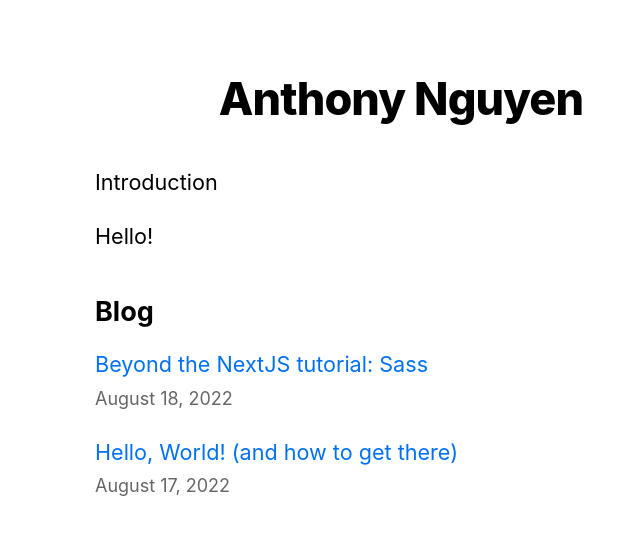
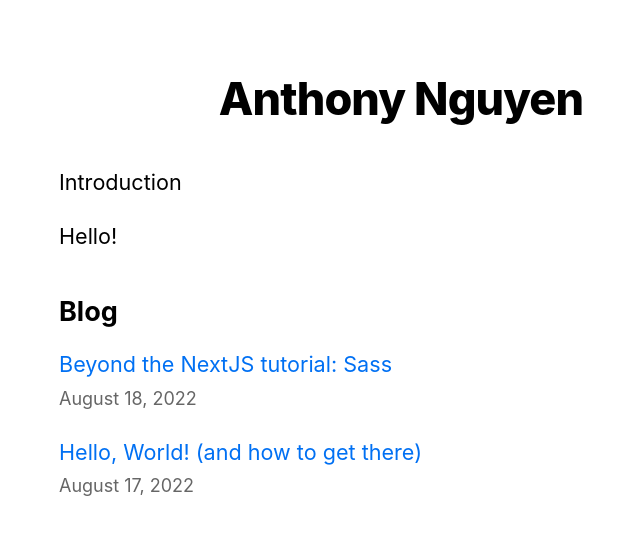
Before and after one commit to tonanth/personal-site, a Next.js app: page / in a window 1280 px wide. Shown: the top 534 px of the page, without its empty margins (239-879 px from the left). Built offline with nearby package versions, Linux system fonts and the light colour scheme.

Commit message:
Make container wider

```diff
--- a/components/layout.module.css
+++ b/components/layout.module.css
@@ -1,5 +1,5 @@
 .container {
-  max-width: 36rem;
+  max-width: 40rem;
   padding: 0 1rem;
   margin: 3rem auto 6rem auto;
 }
```
